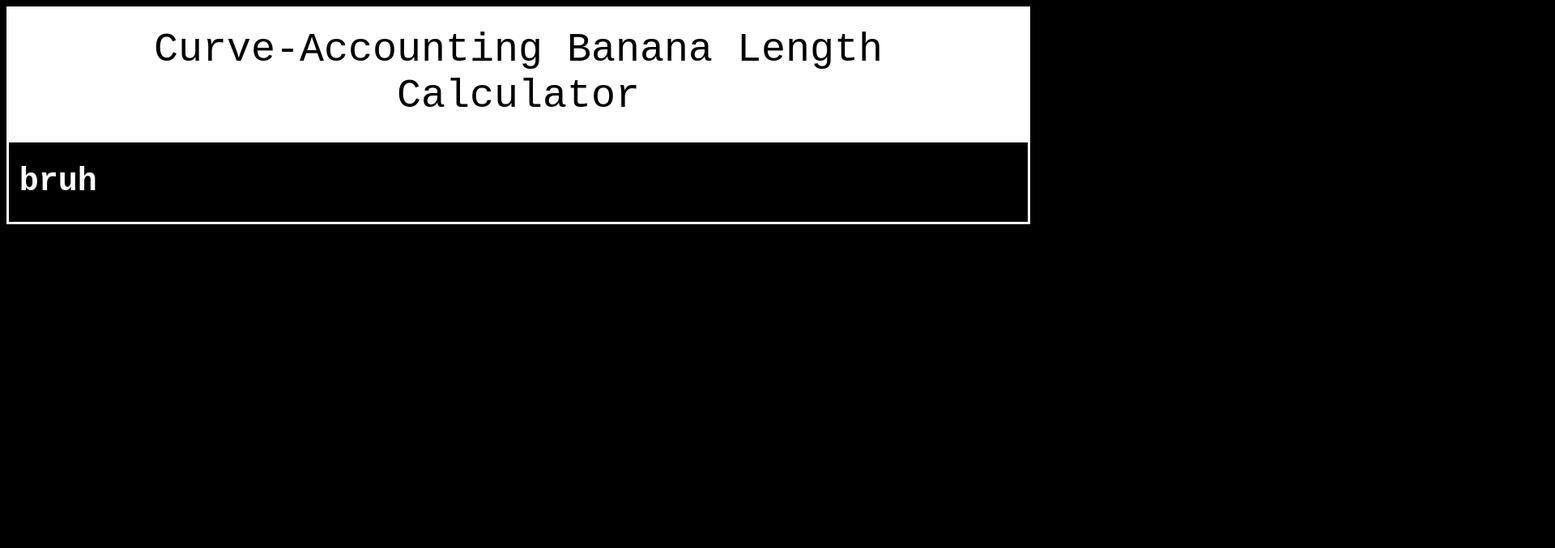
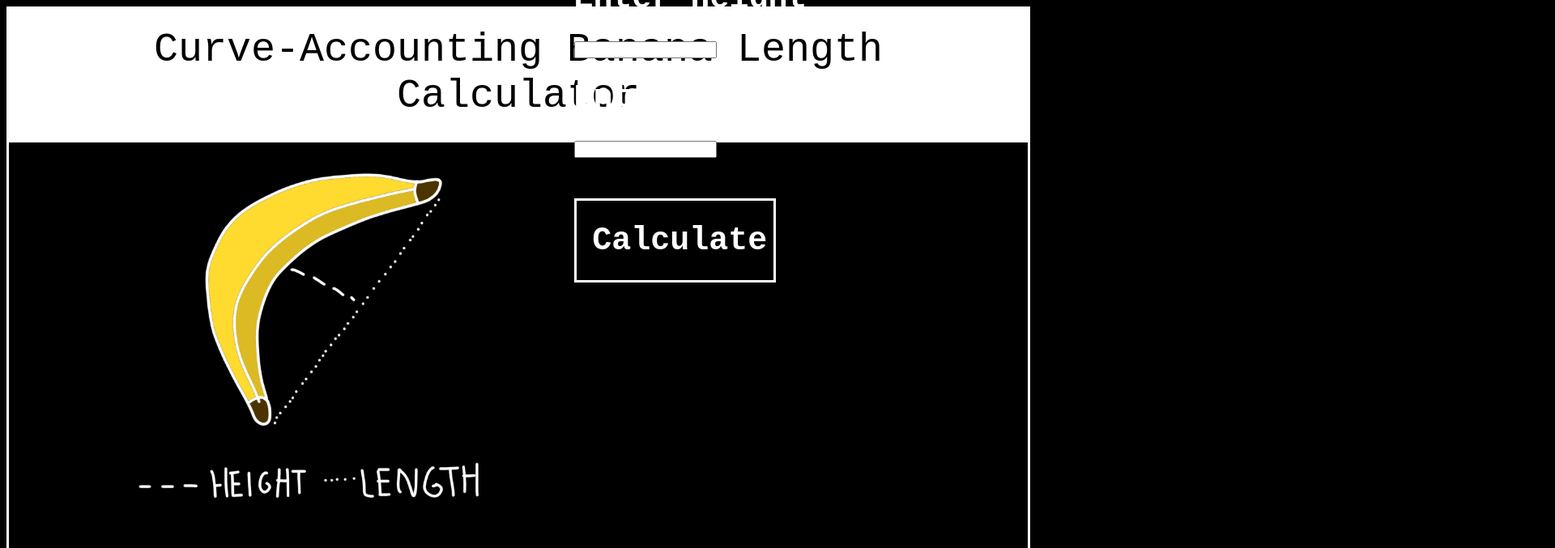
Before and after one commit to Ipingpong1/AzulaFeetTerminal, a plain HTML site: page projectpages/banana-measure/banana-measure.html in a window 1280 px wide. Shown: the top 677 px of the page at 81% size, 1920 px wide, since content can reach past the window. Drawn offline with Linux system fonts and the light colour scheme.

Commit message:
banan measure work

```diff
--- a/projectpages/banana-measure/banana-measure.css
+++ b/projectpages/banana-measure/banana-measure.css
@@ -41,3 +41,20 @@ header{
     background-image: linear-gradient(to left, violet, indigo, blue, green, yellow, orange, red); -webkit-background-clip: text;
     color: transparent;
   }
+
+#img{
+    position: relative;
+    left: 10%;
+}
+
+#inputs{
+    position: relative;
+    left: 55%;
+    bottom: 730px;
+}
+
+#calcbutton{
+    position: relative;
+    bottom: 680px;
+    left: 15%;
+}
--- a/projectpages/banana-measure/banana-measure.html
+++ b/projectpages/banana-measure/banana-measure.html
@@ -11,7 +11,16 @@
 <body>
     <header>Curve-Accounting Banana Length Calculator</header>
     <div class="textdiv">
-        <h1>bruh</h1>
+        <img src="bananpngnew.png" alt="banimg" style="width:40%; height: 10%;" id="img">
+        <div id="inputs">
+            <h1>Enter Height</h1>
+            <input type="text" style="font-family: 'Courier New', Courier, monospace;">
+            <h1>Enter Length</h1>
+            <input type="text" style="font-family: 'Courier New', Courier, monospace;">
+        </div>
+        <div class="textdiv" style="margin-left: 40%; margin-right: 40%; text-align: center;" onclick="" id="calcbutton">
+            <h1>Calculate  </h1>
+        </div>
     </div>
 </body>
 </html>
```
Also changed, not shown: projectpages/banana-measure/bananpngnew.png (added).
